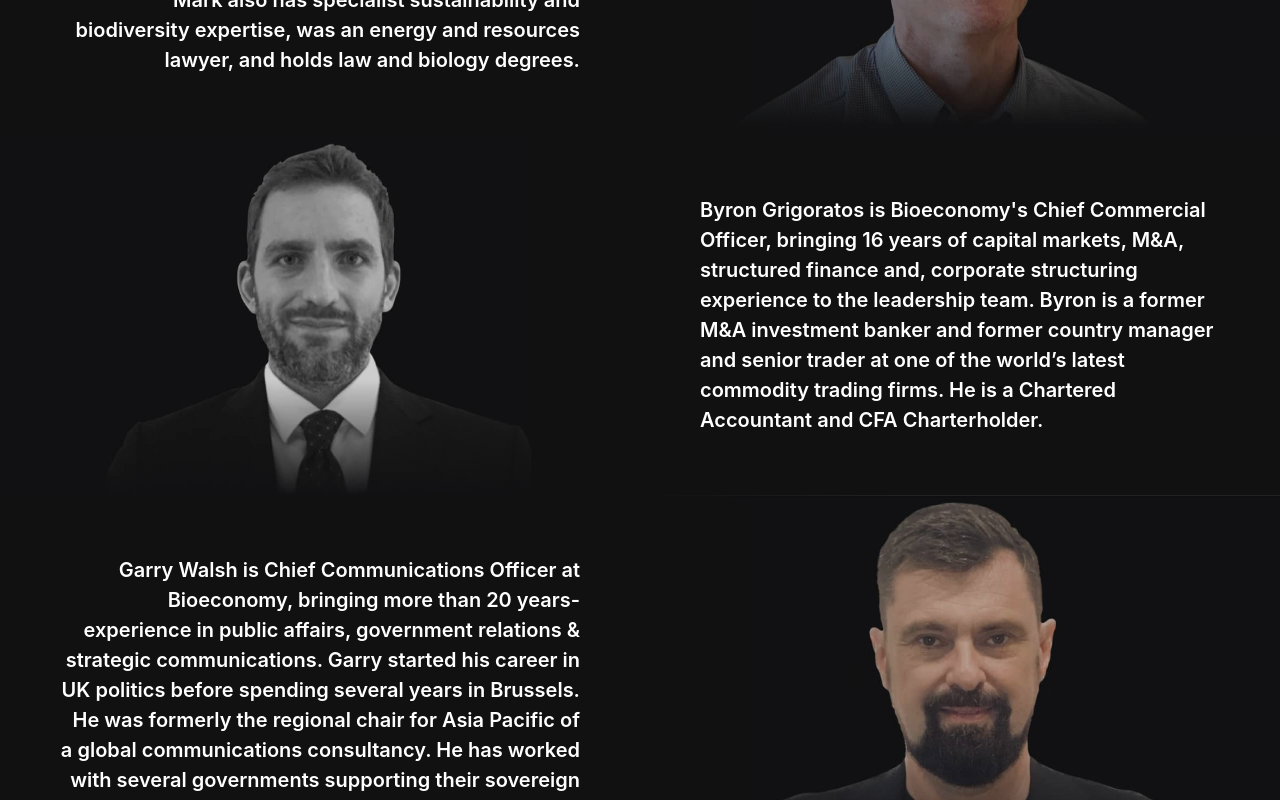
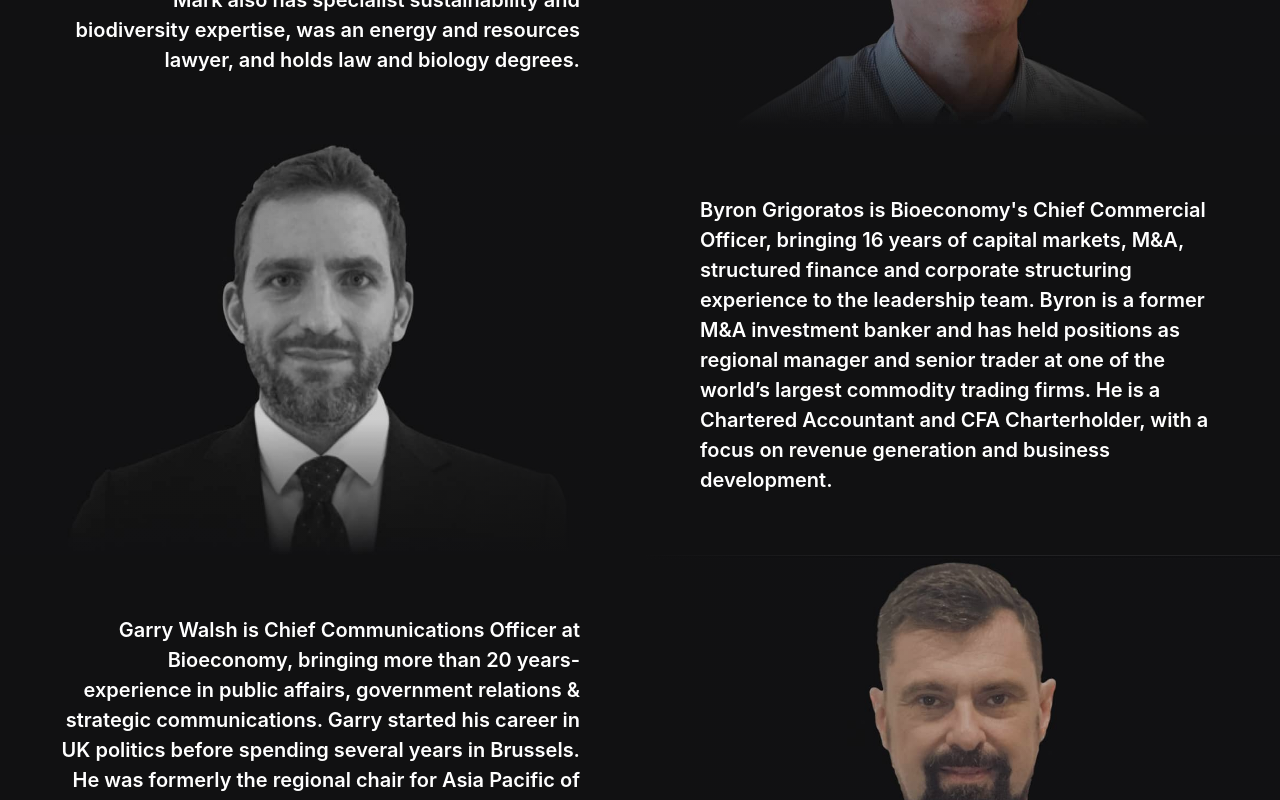
Before and after one commit to perlin-network/perl-bio-website, a React (Create React App) app: page /team in a window 1280 px wide. Shown: the part 2820-3620 px from the top of the page. Built offline with nearby package versions, Linux system fonts and the light colour scheme; a web font is replaced by a local one.

Commit message:
Wording fixes

```diff
--- a/src/components/Footer.js
+++ b/src/components/Footer.js
@@ -10,6 +10,7 @@ import Divider from '@mui/material/Divider';
 import TwitterIcon from '@mui/icons-material/Twitter';
 import YouTubeIcon from '@mui/icons-material/YouTube';
 import LinkedInIcon from '@mui/icons-material/LinkedIn';
+import InstagramIcon from '@mui/icons-material/Instagram';
 
 import Logo from '../assets/logo.svg';
 import { routes } from './Navbar';
@@ -145,7 +146,7 @@ export default function Footer() {
 const SocialIcons = () => (
   <Stack direction="row" spacing={6} sx={{ opacity: 0.8 }}>
     <Link
-      href="https://twitter.com/Bioeconomy_co"
+      href="https://twitter.com/Bioeconomy_Com"
       target="_blank"
       rel="noopener"
     >
@@ -164,6 +165,13 @@ const SocialIcons = () => (
       rel="noopener"
     >
       <YouTubeIcon />
+    </Link>
+    <Link
+      href="https://www.instagram.com/bioeconomy.co/"
+      target="_blank"
+      rel="noopener"
+    >
+      <InstagramIcon />
     </Link>
   </Stack>
 );
--- a/src/pages/Team/index.js
+++ b/src/pages/Team/index.js
@@ -104,12 +104,12 @@ export default function Team() {
           expertise, was an energy and resources lawyer, and holds law and biology degrees.
         </ImageTile>
         <ImageTile src={ByronImage} id="byron" alt="Byron Grigoratos">
-          Byron Grigoratos is Bioeconomy's Chief Commercial Officer, bringing 16
-          years of capital markets, M&A, structured finance and, corporate
-          structuring experience to the leadership team. Byron is a former M&A
-          investment banker and former country manager and senior trader at one
-          of the world’s latest commodity trading firms. He is a Chartered
-          Accountant and CFA Charterholder.
+          Byron Grigoratos is Bioeconomy's Chief Commercial Officer, bringing 16 years
+          of capital markets, M&A, structured finance and corporate structuring experience
+          to the leadership team. Byron is a former M&A investment banker and has held
+          positions as regional manager and senior trader at one of the world’s largest
+          commodity trading firms. He is a Chartered Accountant and CFA Charterholder,
+          with a focus on revenue generation and business development.
         </ImageTile>
         <ImageTile src={GarryImage} id="garry" alt="Garry Walsh" inverted>
           Garry Walsh is Chief Communications Officer at Bioeconomy, bringing
```
